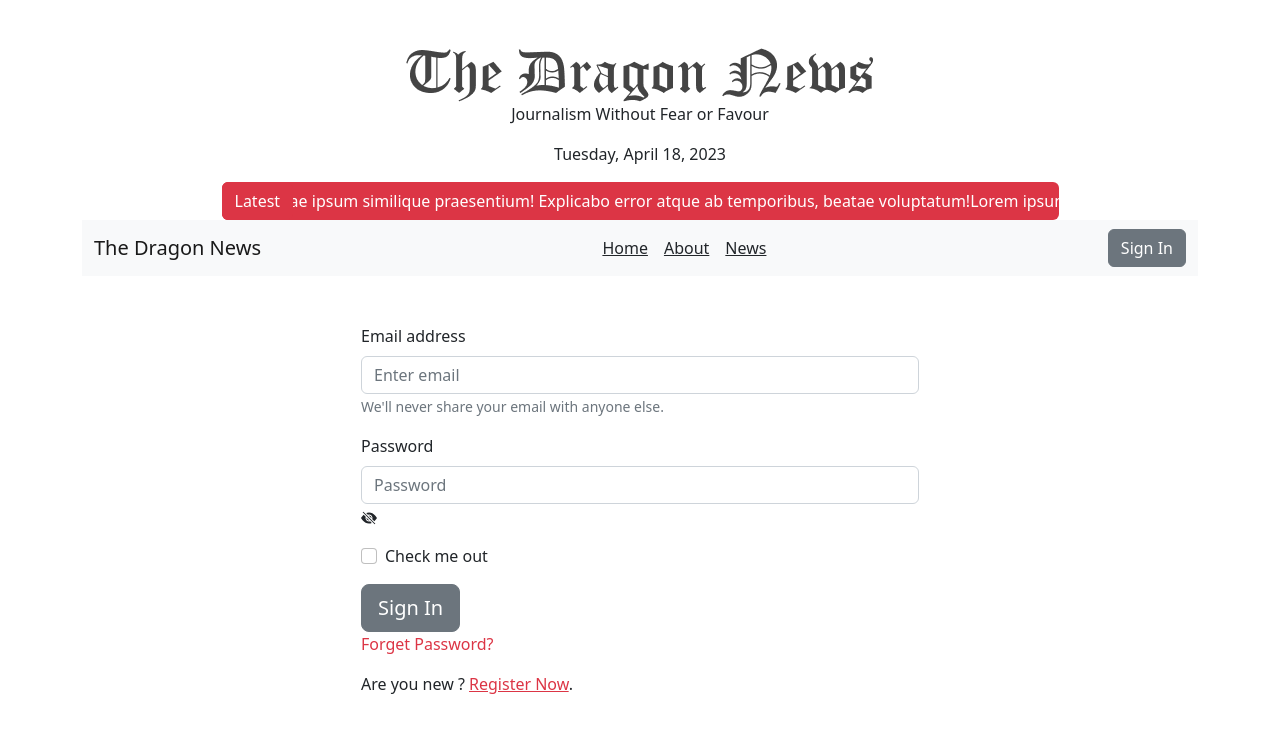
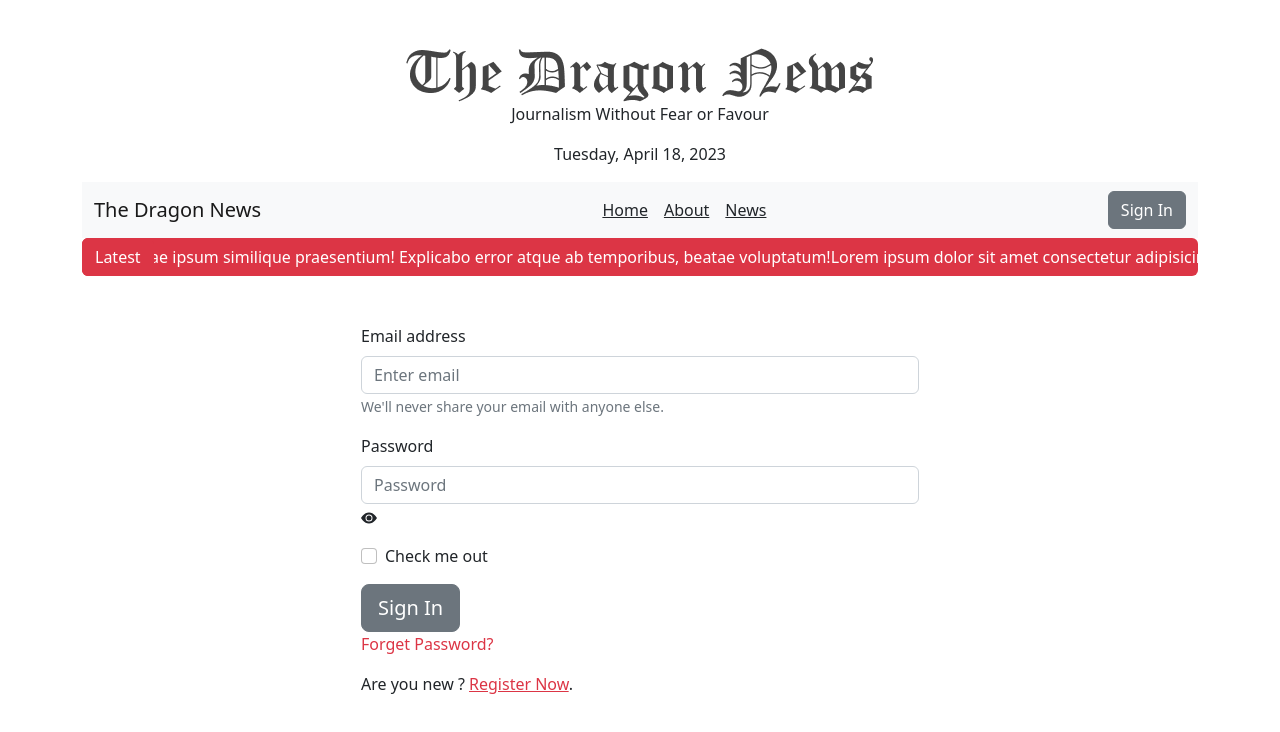
Before and after one commit to webashraf/dragon-news-auth-practice-project, a React (Vite) app: page /login in a window 1280 px wide. Shown: the top 732 px of the page. Built offline with nearby package versions, Linux system fonts and the light colour scheme; no server answers.

Commit message:
try to host this site in firebase host server

```diff
--- a/src/FIREBASE/firebase.config.js
+++ b/src/FIREBASE/firebase.config.js
@@ -5,12 +5,12 @@ import { initializeApp } from "firebase/app";
 
 // Your web app's Firebase configuration
 const firebaseConfig = {
-  apiKey: "AIzaSyCk6WxUnW2eKN4NzsG1TKgXNot5FRj1rck",
-  authDomain: "dragon-news-6c0ac.firebaseapp.com",
-  projectId: "dragon-news-6c0ac",
-  storageBucket: "dragon-news-6c0ac.appspot.com",
-  messagingSenderId: "1033194242082",
-  appId: "1:1033194242082:web:947c5cadf3607923b08a7b"
+  apiKey: "AIzaSyDwooleS3szu2WtI9KicK2Fb2GDtNx4TDI",
+  authDomain: "dragon-news-9963e.firebaseapp.com",
+  projectId: "dragon-news-9963e",
+  storageBucket: "dragon-news-9963e.appspot.com",
+  messagingSenderId: "509712041516",
+  appId: "1:509712041516:web:80006cb8755869ff843389"
 };
 
 // Initialize Firebase
--- a/src/PAGES/SHARED/Header/Header.jsx
+++ b/src/PAGES/SHARED/Header/Header.jsx
@@ -29,14 +29,6 @@ const Header = () => {
         <img src={logo} alt="" />
         <p>Journalism Without Fear or Favour</p>
         <p>{moment().format("dddd, MMMM D, YYYY")}</p>
-        <div className="d-flex w-75 bg-danger mx-auto rounded">
-          <button className="btn btn-danger">Latest</button>
-          <Marquee speed={100} pauseOnHover={true} className="text-white">
-            Lorem ipsum dolor sit amet consectetur adipisicing elit. Dolore
-            recusandae ipsum similique praesentium! Explicabo error atque ab
-            temporibus, beatae voluptatum!
-          </Marquee>
-        </div>
       </div>
       <div>
         <Navbar collapseOnSelect expand="lg" bg="light" variant="light">
@@ -68,6 +60,14 @@ const Header = () => {
             </Navbar.Collapse>
           </Container>
         </Navbar>
+        <div className="d-flex bg-danger mx-auto rounded">
+          <button className="btn btn-danger">Latest</button>
+          <Marquee speed={100} pauseOnHover={true} className="text-white">
+            Lorem ipsum dolor sit amet consectetur adipisicing elit. Dolore
+            recusandae ipsum similique praesentium! Explicabo error atque ab
+            temporibus, beatae voluptatum!
+          </Marquee>
+        </div>
       </div>
     </Container>
   );
--- a/src/PAGES/SHARED/SignIn/SignIn.jsx
+++ b/src/PAGES/SHARED/SignIn/SignIn.jsx
@@ -11,7 +11,7 @@ const SignIn = () => {
 const {signInUser, user, auth} = useContext(AuthContext);
 const [forgetEmail, setForgetEmail] = useState("");
 const emailRef = useRef();
-const [passwordView, setPasswordView] = useState(false);
+const [passwordView, setPasswordView] = useState(true);
 
 const handleSignInUser = e =>{
     e.preventDefault();
@@ -34,9 +34,6 @@ const handleForgetPassword = () => {
 }
 
 
-const handleViewPass = () =>{
-  setPasswordView(!passwordView);
-}
 
   return (
     <Form onSubmit={handleSignInUser} className="w-50 mx-auto">
@@ -62,7 +59,7 @@ const handleViewPass = () =>{
           required
           placeholder="Password"
         />
-        <div onClick={handleViewPass}>
+        <div onClick={()=> setPasswordView(!passwordView)}>
         {
           passwordView ? <BsEyeFill></BsEyeFill> : <BsEyeSlashFill></BsEyeSlashFill>
         }
```
